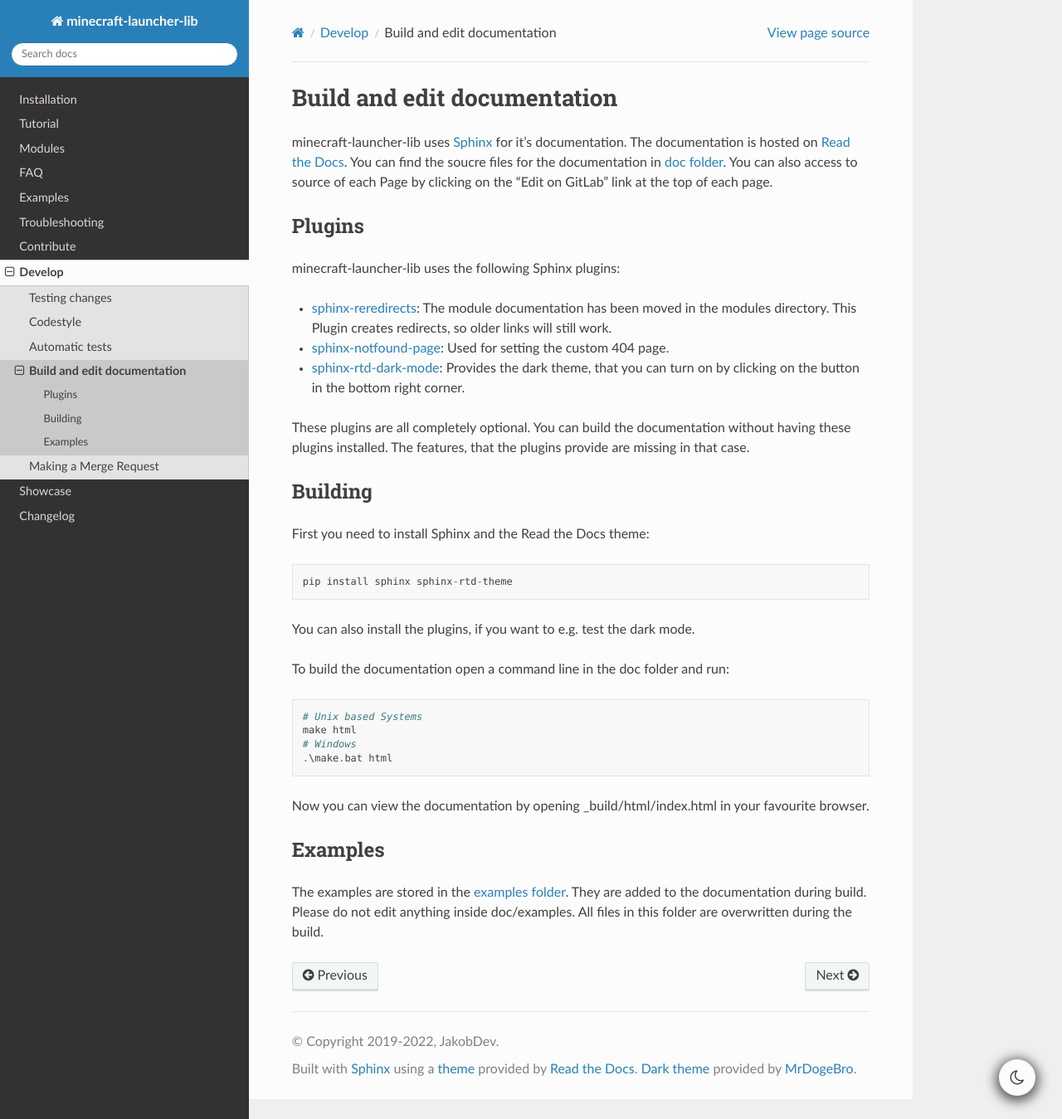
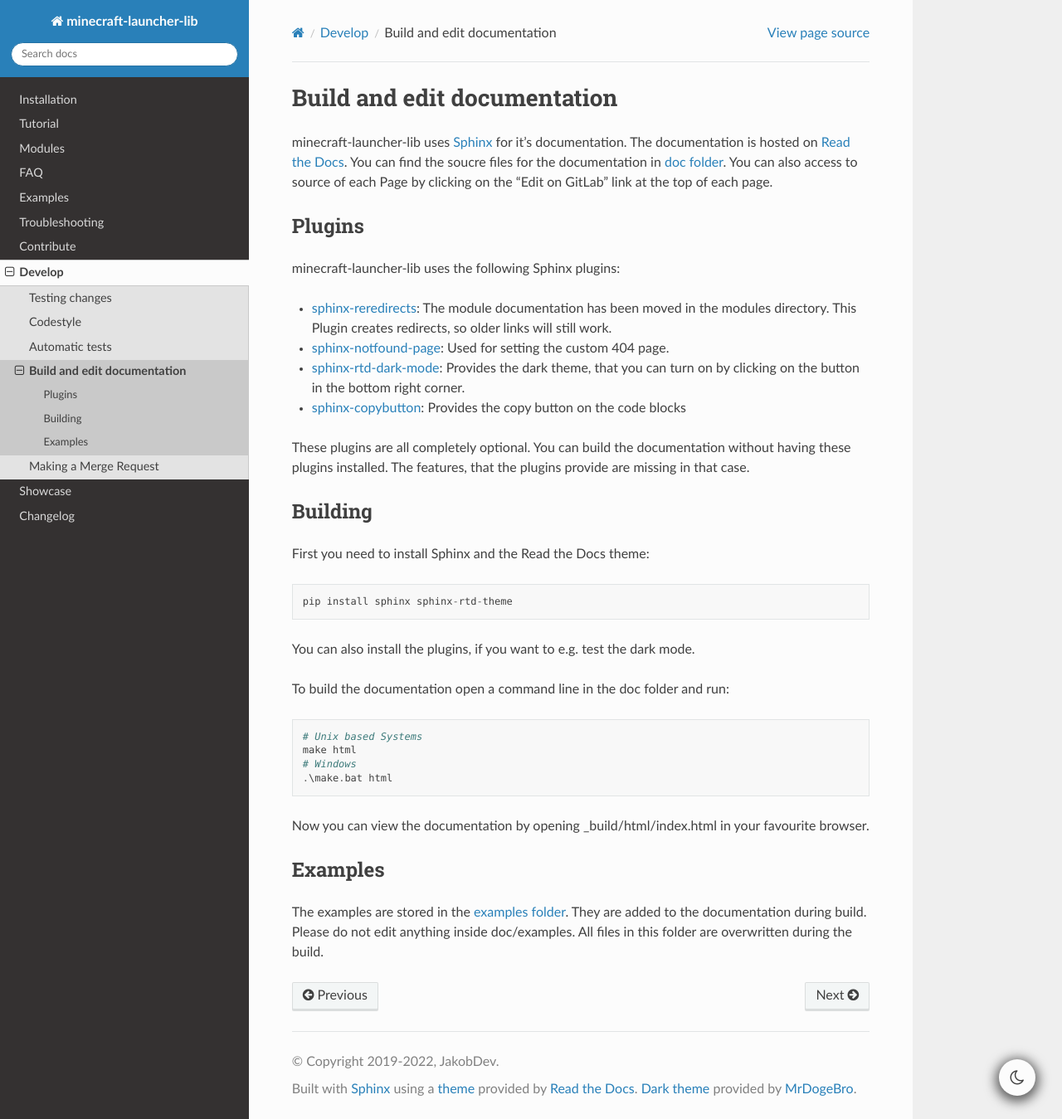
Before and after one commit to JakobDev/minecraft-launcher-lib, a Sphinx documentation site: the page built from doc/develop/build_and_edit_documentation.rst, in a window 1280 px wide and 1349 px high. Shown: the whole window at 83% size. Built offline with Sphinx 7.4.7 and the Read the Docs theme 2.0.0, drawn with Linux system fonts in a browser that asks for light colours; pages that are not in the unit, such as notebooks, are missing from menus; the version number could not be read and is left out.

Commit message:
Add sphinx-copybutton to documentation

```diff
--- a/doc/conf.py
+++ b/doc/conf.py
@@ -72,6 +72,7 @@ def add_optional_extension(name: str):
 add_optional_extension("sphinx_reredirects")
 add_optional_extension("notfound.extension")
 add_optional_extension("sphinx_rtd_dark_mode")
+add_optional_extension("sphinx_copybutton")
 
 redirects = {
     "account": "modules/account.html",
--- a/doc/develop/build_and_edit_documentation.rst
+++ b/doc/develop/build_and_edit_documentation.rst
@@ -11,6 +11,7 @@ minecraft-launcher-lib uses the following Sphinx plugins:
 - `sphinx-reredirects <https://pypi.org/project/sphinx-reredirects/>`_: The module documentation has been moved in the modules directory. This Plugin creates redirects, so older links will still work.
 - `sphinx-notfound-page <https://pypi.org/project/sphinx-notfound-page/>`_: Used for setting the custom 404 page.
 - `sphinx-rtd-dark-mode <https://pypi.org/project/sphinx-rtd-dark-mode/>`_: Provides the dark theme, that you can turn on by clicking on the button in the bottom right corner.
+- `sphinx-copybutton <https://pypi.org/project/sphinx-copybutton/>`_: Provides the copy button on the code blocks
 
 These plugins are all completely optional. You can build the documentation without having these plugins installed. The features, that the plugins provide are missing in that case.
 
--- a/doc/requirements.txt
+++ b/doc/requirements.txt
@@ -1,5 +1,6 @@
-sphinx==5.0.2
+sphinx==5.1.1
 sphinx-rtd-theme==1.0.0
 sphinx-reredirects==0.0.1
 sphinx-notfound-page==0.8
 sphinx-rtd-dark-mode==1.2.4
+sphinx-copybutton==0.5.0
```
